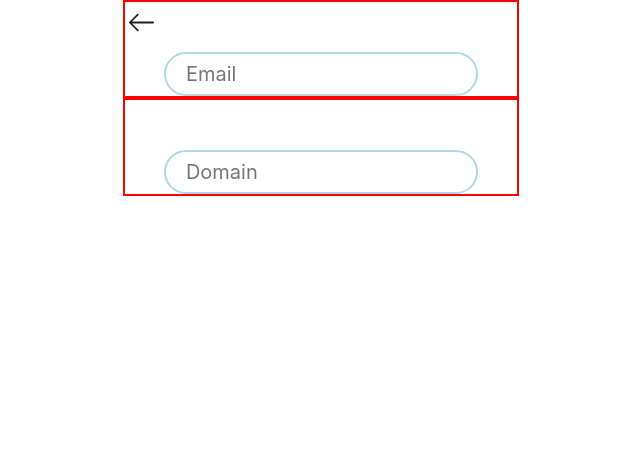
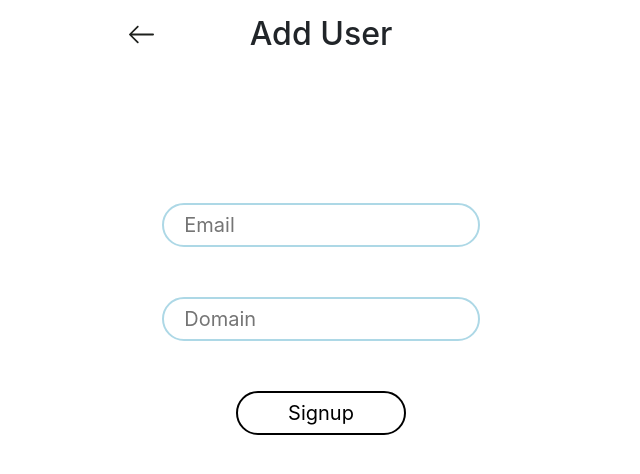
Before and after one commit to mshreya9/HP-PWA-Frontend, a plain HTML site: page add-user.html in a window 1280 px wide. Shown: the whole page, without its empty margins (319-959 px from the left). Drawn offline with nearby package versions, Linux system fonts and the light colour scheme.

Commit message:
update pages

```diff
--- a/add-user.html
+++ b/add-user.html
@@ -17,11 +17,17 @@
                 <div>
                     <img src="./assets/back.svg" style="height:25px; position: absolute; top : 5%; left : 5%">
                 </div>
-                <div style="border:2px solid red">
+                <div style="margin-top : 15px">
+                    <h2>Add User</h2>
+                </div>
+                <div style="margin-top:100px;">
                     <input id="email" placeholder="Email" type="email">
                 </div>
-                <div style="border:2px solid red">
+                <div>
                     <input id="domain" placeholder="Domain" type="text">
+                </div>
+                <div>
+                    <input class="submit-button" type="submit" value="Signup">
                 </div>
             </div>
             <div class="col-12 col-lg-4"></div>
--- a/styles/add-user.css
+++ b/styles/add-user.css
@@ -19,3 +19,20 @@ button:focus {
     box-sizing: border-box;
     cursor:pointer;
 }
+.submit-button{
+    width:auto;
+    color:black;
+    padding:5px 50px;
+    margin-top:50px;
+    border-radius:40px;
+    border:2px solid;
+    background-color: white;
+    font-size:20px;
+    cursor: pointer
+}
+.submit-button:hover{
+    color:white;
+    border:2px solid #0a0a4d;
+    background-color: #0a0a4d;
+    transition: 0.5s;
+}
```
